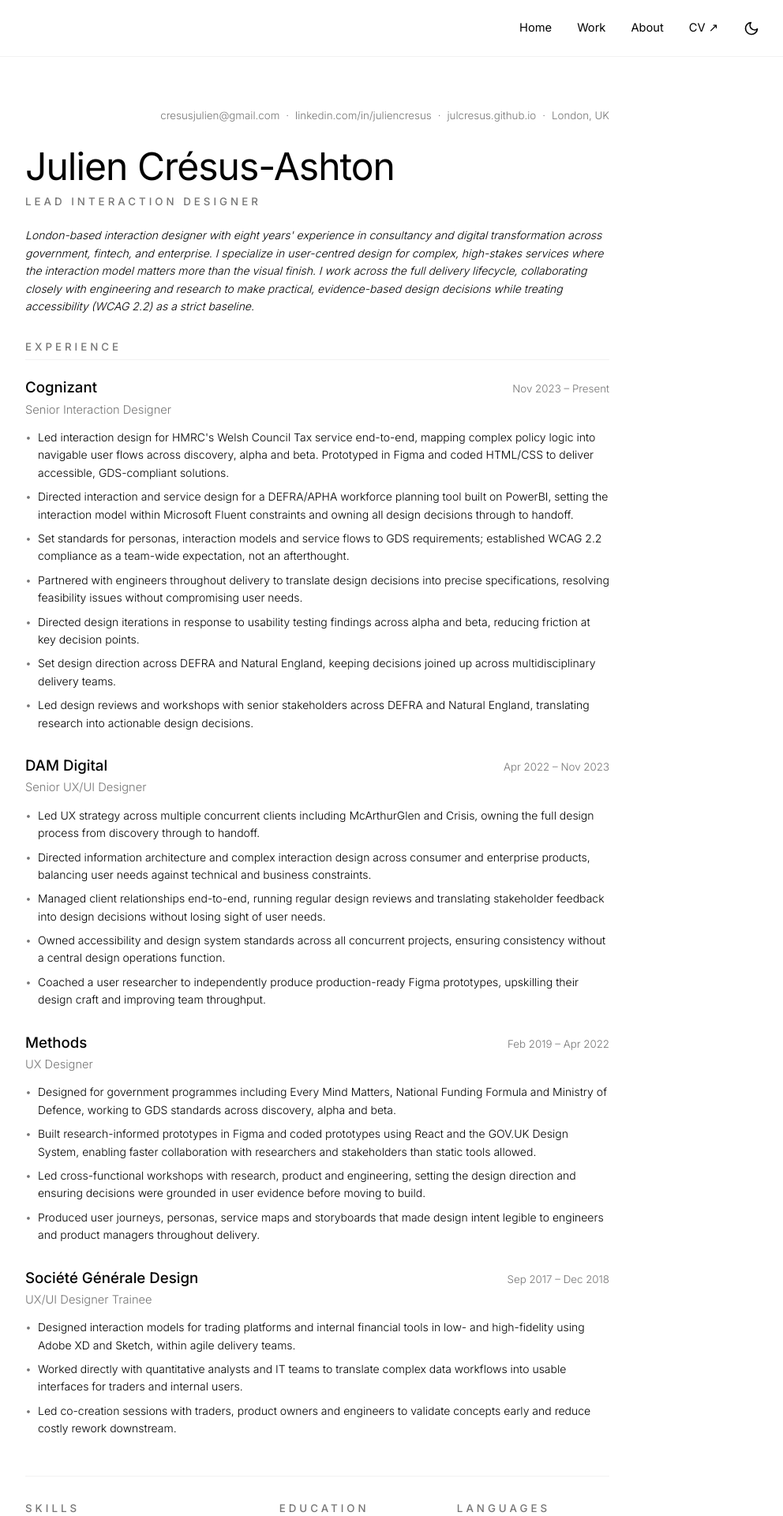
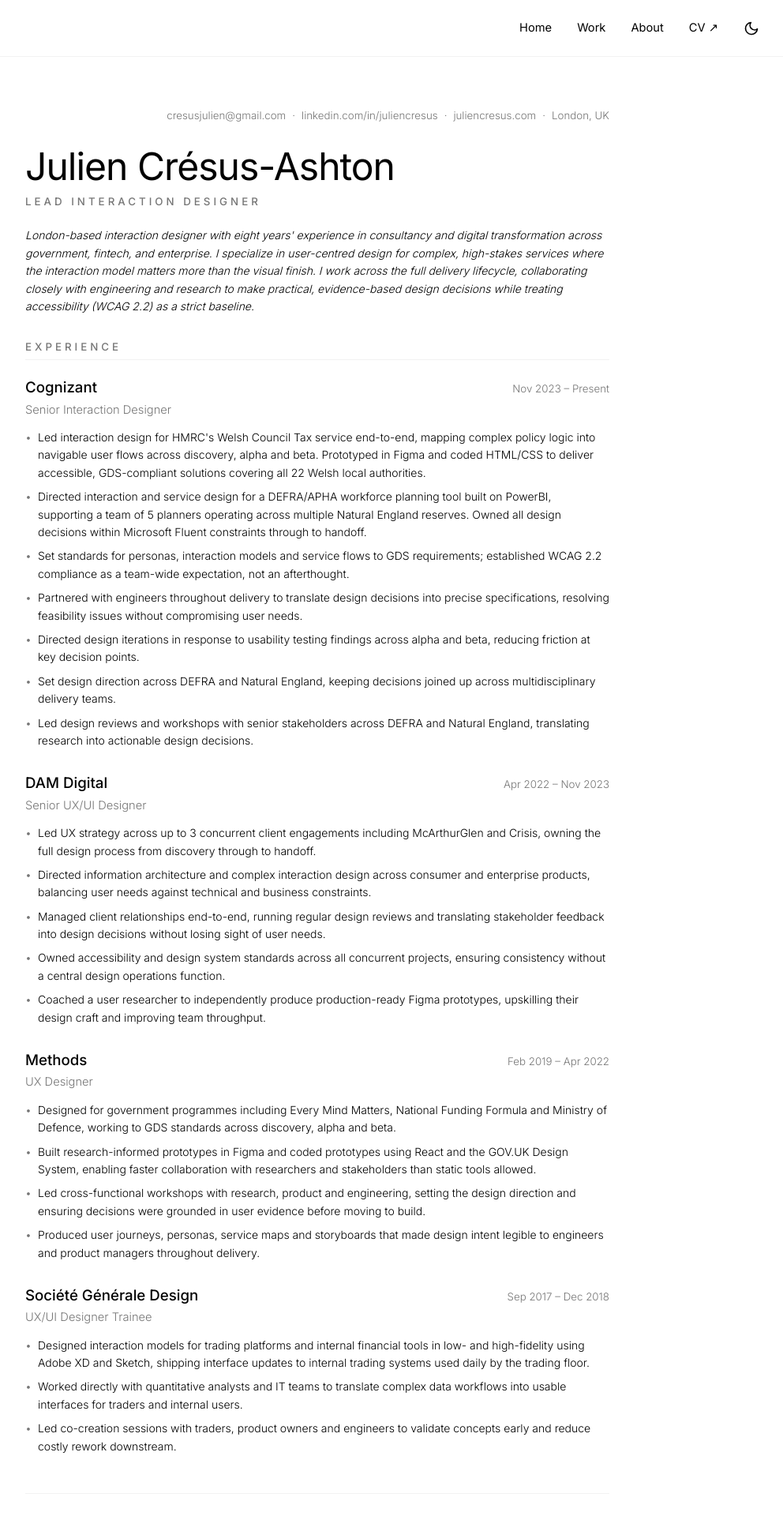
Before and after one commit to julcresus/julcresus.github.io, a React (Create React App) app: page /cv in a window 1280 px wide. Shown: the top 1920 px of the page at 79% size, without its empty margins (238-1230 px from the left). Built offline with nearby package versions, Linux system fonts and the light colour scheme; no server answers.

Commit message:
Add quantified metrics per role and fix portfolio URL to juliencresus.com

```diff
--- a/src/pages/about/cv.js
+++ b/src/pages/about/cv.js
@@ -14,7 +14,7 @@ function CV() {
         <span className="cv-separator">·</span>
         <a href="https://linkedin.com/in/juliencresus/" target="_blank" rel="noopener noreferrer">linkedin.com/in/juliencresus</a>
         <span className="cv-separator">·</span>
-        <a href="https://julcresus.github.io">julcresus.github.io</a>
+        <a href="https://juliencresus.com">juliencresus.com</a>
         <span className="cv-separator">·</span>
         <span>London, UK</span>
       </div>
@@ -42,8 +42,8 @@ function CV() {
           </div>
           <p className="cv-job-role">Senior Interaction Designer</p>
           <ul className="cv-bullets">
-            <li>Led interaction design for HMRC's Welsh Council Tax service end-to-end, mapping complex policy logic into navigable user flows across discovery, alpha and beta. Prototyped in Figma and coded HTML/CSS to deliver accessible, GDS-compliant solutions.</li>
-            <li>Directed interaction and service design for a DEFRA/APHA workforce planning tool built on PowerBI, setting the interaction model within Microsoft Fluent constraints and owning all design decisions through to handoff.</li>
+            <li>Led interaction design for HMRC's Welsh Council Tax service end-to-end, mapping complex policy logic into navigable user flows across discovery, alpha and beta. Prototyped in Figma and coded HTML/CSS to deliver accessible, GDS-compliant solutions covering all 22 Welsh local authorities.</li>
+            <li>Directed interaction and service design for a DEFRA/APHA workforce planning tool built on PowerBI, supporting a team of 5 planners operating across multiple Natural England reserves. Owned all design decisions within Microsoft Fluent constraints through to handoff.</li>
             <li>Set standards for personas, interaction models and service flows to GDS requirements; established WCAG 2.2 compliance as a team-wide expectation, not an afterthought.</li>
             <li>Partnered with engineers throughout delivery to translate design decisions into precise specifications, resolving feasibility issues without compromising user needs.</li>
             <li>Directed design iterations in response to usability testing findings across alpha and beta, reducing friction at key decision points.</li>
@@ -59,7 +59,7 @@ function CV() {
           </div>
           <p className="cv-job-role">Senior UX/UI Designer</p>
           <ul className="cv-bullets">
-            <li>Led UX strategy across multiple concurrent clients including McArthurGlen and Crisis, owning the full design process from discovery through to handoff.</li>
+            <li>Led UX strategy across up to 3 concurrent client engagements including McArthurGlen and Crisis, owning the full design process from discovery through to handoff.</li>
             <li>Directed information architecture and complex interaction design across consumer and enterprise products, balancing user needs against technical and business constraints.</li>
             <li>Managed client relationships end-to-end, running regular design reviews and translating stakeholder feedback into design decisions without losing sight of user needs.</li>
             <li>Owned accessibility and design system standards across all concurrent projects, ensuring consistency without a central design operations function.</li>
@@ -88,7 +88,7 @@ function CV() {
           </div>
           <p className="cv-job-role">UX/UI Designer Trainee</p>
           <ul className="cv-bullets">
-            <li>Designed interaction models for trading platforms and internal financial tools in low- and high-fidelity using Adobe XD and Sketch, within agile delivery teams.</li>
+            <li>Designed interaction models for trading platforms and internal financial tools in low- and high-fidelity using Adobe XD and Sketch, shipping interface updates to internal trading systems used daily by the trading floor.</li>
             <li>Worked directly with quantitative analysts and IT teams to translate complex data workflows into usable interfaces for traders and internal users.</li>
             <li>Led co-creation sessions with traders, product owners and engineers to validate concepts early and reduce costly rework downstream.</li>
           </ul>
```
